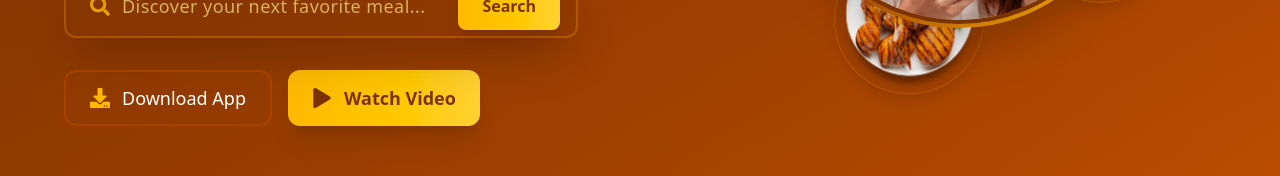
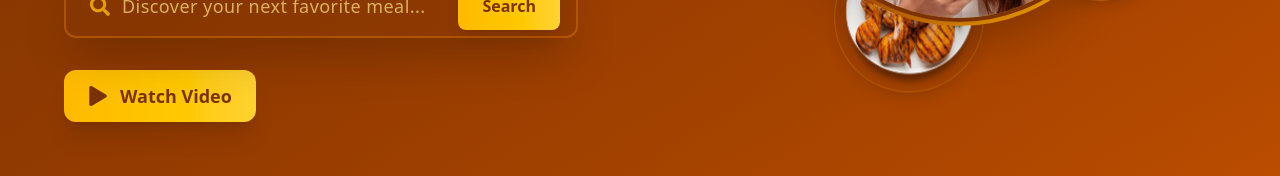
Before and after one commit to OgbonnaBlessed/excellent-bistro, a React (Vite) app in the folder frontend/: page / in a window 1280 px wide. Shown: the part 539-715 px from the top of the page. Built offline with nearby package versions, Linux system fonts and the light colour scheme; no server answers.

Commit message:
refactor: modify the banner

```diff
--- a/frontend/src/components/Banner/Banner.jsx
+++ b/frontend/src/components/Banner/Banner.jsx
@@ -59,11 +59,6 @@ const Banner = () => {
                         </form>
 
                         <div className='flex flex-wrap gap-4 justify-center md:justify-start mt-6'>
-                            <button className='group flex items-center gap-3 bg-amber-800/30 hover:bg-amber-800/50 px-6 py-3 rounded-xl transition-all duration-300 border-2 border-amber-700/50 hover:border-amber-400 backdrop-blur-sm'>
-                                <FaDownload className='text-xl text-amber-400 group-hover:animate-bounce' />
-                                <span className='text-lg'>Download App</span>
-                            </button>
-
                             <button
                                 onClick={() => setShowVideo(true)}
                                 className='group flex items-center gap-3 bg-gradient-to-r from-amber-400 to-amber-300 hover:from-amber-300 hover:to-amber-200 px-6 py-3 rounded-xl transition-all duration-300 shadow-xl hover:shadow-amber-300/30'
```
